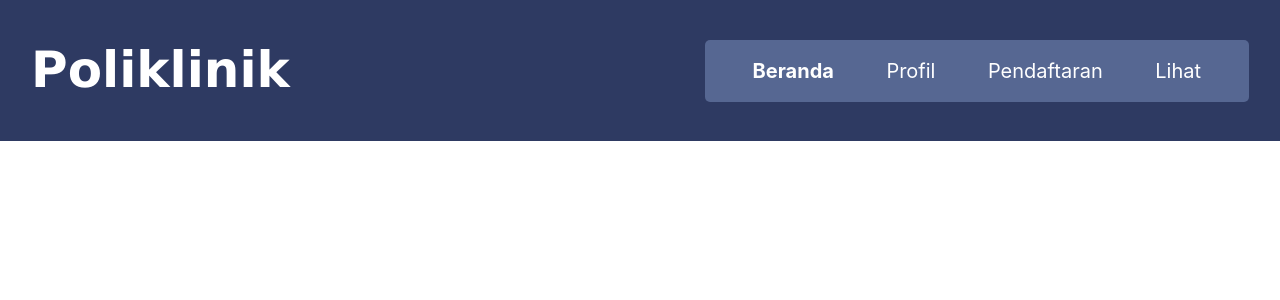
After one commit to Ghalistan/IMPAL_Poliklinik, a CodeIgniter app: template application/views/header_login.php in a window 1280 px wide. The commit adds this page. Shown: the top 300 px of the page. Run offline with CodeIgniter, Linux system fonts and the light colour scheme; the template is opened without the code that fills it, so the values that code supplies are empty; some libraries are stand-ins or nearby versions.

Commit message:
small changes

```diff
--- a/application/config/autoload.php
+++ b/application/config/autoload.php
@@ -58,7 +58,7 @@ $autoload['packages'] = array();
 |
 |	$autoload['libraries'] = array('user_agent' => 'ua');
 */
-$autoload['libraries'] = array('form_validation', 'database');
+$autoload['libraries'] = array('form_validation', 'database', 'session');
 
 /*
 | -------------------------------------------------------------------
--- a/application/models/User.php
+++ b/application/models/User.php
@@ -5,5 +5,21 @@
 			$this->db->insert('user_data', $data);
 			$this->db->insert('login', array('username' => $data['username'], 'password' => $data['password']));
 		}
+
+		function checkUser() {
+			$data['username'] = $this->input->post('username');
+			$data['password'] = $this->input->post('password');
+
+			$this->db->where('username', $data['username']);
+			$this->db->where('password', $data['password']);
+
+			$query = $this->db->get('login');
+
+			if(!empty($query->row_array())) {
+				return TRUE;
+			} else {
+				return FALSE;
+			}
+		}
 	}
 ?>
--- a/application/views/header.php
+++ b/application/views/header.php
@@ -17,16 +17,16 @@
 				<a id="title" href="#">Poliklinik</a>
 			</div>
 			<div style="padding-top: 10px;">
-				<form>
+				<form action="<?php echo site_url('Login/masuk'); ?>" method="POST">
 					<div class="container form-group">
 						<div class="row">
 							<div class="col-sm">
 								<div class="login-form">
-									<input class="form-control form-control-sm" type="text" name="" placeholder="Username">
+									<input class="form-control form-control-sm" type="text" name="username" placeholder="Username">
 								</div>
 								<div style="padding-top: 5px;"></div>
 								<div class="login-form">
-									<input class="form-control form-control-sm" type="password" name="" placeholder="Password">
+									<input class="form-control form-control-sm" type="password" name="password" placeholder="Password">
 								</div>
 							</div>
 							<div class="col-sm-auto" style="padding-left: 0px;">
--- /dev/null
+++ b/application/views/header_login.php
@@ -0,0 +1,27 @@
+<!DOCTYPE html>
+<html>
+<head>
+	<title>Poliklinik Sukabirus</title>
+
+	<link rel="stylesheet" type="text/css" href="<?php echo base_url("Bootstrap/css/bootstrap.min.css"); ?>">
+	<link rel="stylesheet" type="text/css" href="<?php echo base_url("assets/landpage.css"); ?>">
+	<link rel="stylesheet" type="text/css" href="<?php echo base_url("assets/homepage.css"); ?>">
+
+	<script type="text/javascript" src="https://ajax.googleapis.com/ajax/libs/jquery/3.3.1/jquery.min.js"></script>
+	<script src="https://cdnjs.cloudflare.com/ajax/libs/popper.js/1.11.0/umd/popper.min.js"></script>
+	<script type="text/javascript" src="<?php echo base_url("Bootstrap/js/bootstrap.js"); ?>"></script>
+</head>
+<body>
+	<div class="container-fluid header">
+		<nav class="navbar justify-content-between">
+			<div>
+				<a id="title" href="#">Poliklinik</a>
+			</div>
+			<div class="py-3" style="background-color: #566792; border-radius: 5px; display: inline-block;">
+				<a class="menu mx-5" href="" style="font-weight: bold;">Beranda</a>
+				<a class="menu mr-5" href="">Profil</a>
+				<a class="menu mr-5" href="">Pendaftaran</a>
+				<a class="menu mr-5" href="">Lihat</a>
+			</div>
+		</nav>
+	</div>
--- /dev/null
+++ b/assets/homepage.css
@@ -0,0 +1,4 @@
+a.menu {
+	color: white;
+	font-size: 20px;
+}
```
Also changed, not shown: application/controllers/Login.php (added, +18 -0 lines), application/controllers/landing.php (+9 -3 lines).
